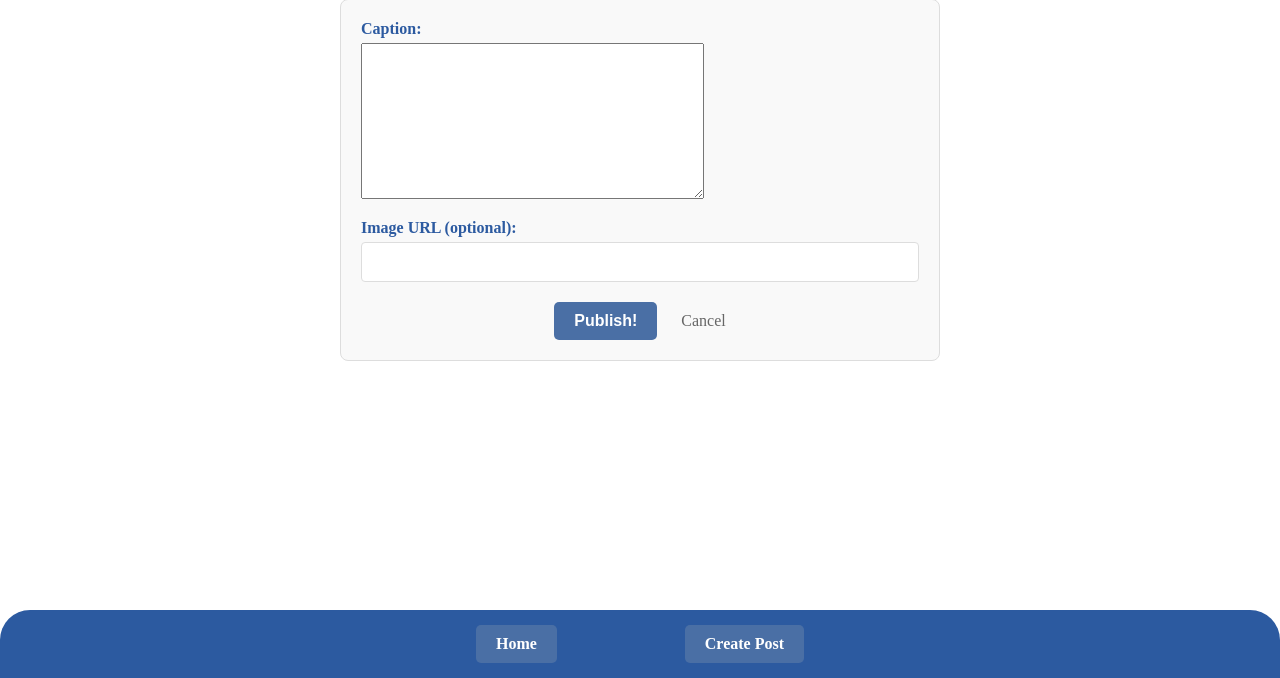
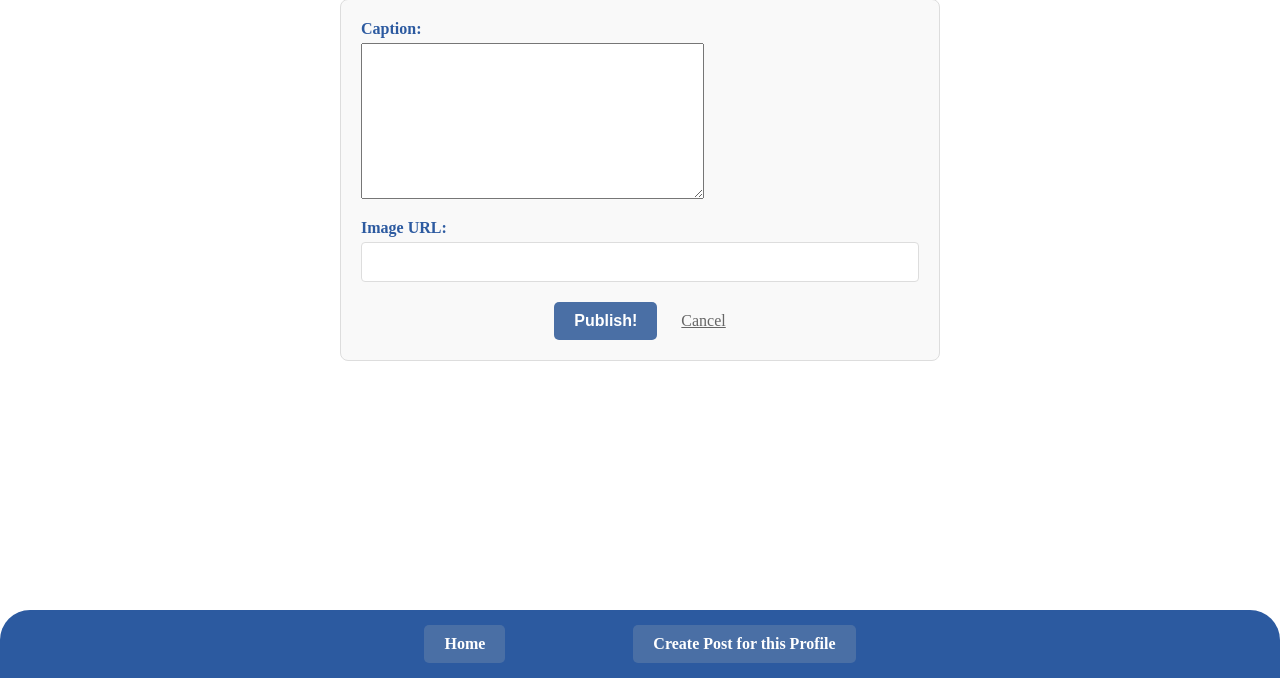
Before and after one commit to D4nyArt/CS412, a Django app: page /mini_insta/profile/1/create_post in a window 1280 px wide. Shown: the part 122-800 px from the top of the page. Run offline with Django 5.2, Linux system fonts and the light colour scheme; data comes from the database, SQL or seed files in the repository; both versions use the stored data as it was after the commit.

Commit message:
Added mini_insta_url.txt (Final commit assignment 4)

```diff
--- a/mini_insta/admin.py
+++ b/mini_insta/admin.py
@@ -1,15 +1,15 @@
 # File: admin.py
 # Author: Daniel Arteaga (d4nyart@bu.edu), 09/24/2025
 # Description: Django admin configuration for the Mini Instagram application.
-# Registers the Profile model with Django's admin interface to allow
-# administrators to view, create, edit, and delete user profiles.
+# Registers the Profile, Post, and Photo models with Django's admin interface to allow
+# administrators to view, create, edit, and delete these objects.
 
 from django.contrib import admin
 
 # Register your models here.
 from .models import Profile, Post, Photo
 
-# Register the Profile model with the admin site
+# Registration of models for admin management
 admin.site.register(Profile)
 admin.site.register(Post)
 admin.site.register(Photo)
--- a/mini_insta/forms.py
+++ b/mini_insta/forms.py
@@ -1,9 +1,15 @@
+# File: forms.py
+# Author: Daniel Arteaga (d4nyart@bu.edu), 10/01/2025
+# Description: Django forms for the Mini Instagram application.
+# Contains the CreatePostForm for creating new posts with captions and optional images.
+
 from django import forms
 from .models import *
 
 class CreatePostForm(forms.ModelForm):
+    """Form for creating a new post with caption and image URL"""
 
-    image_url = forms.URLField(required=False)
+    image_url = forms.URLField(required=False)  #extra URL field for the post's image
 
     class Meta:
         model = Post
--- a/mini_insta/models.py
+++ b/mini_insta/models.py
@@ -1,26 +1,24 @@
 # File: models.py
 # Author: Daniel Arteaga (d4nyart@bu.edu), 09/24/2025
 # Description: Django models for the Mini Instagram application.
-# Contains the Profile model that represents user profiles with
-# username, display name, profile image, bio, and join date.
+# Contains the Profile, Post, and Photo models that represent user profiles,
+# posts, and associated photos.
 
 from django.db import models
 
 # Create your models here.
 
+class Profile(models.Model):
+    """Encapsulate the data of a Profile of a person"""
 
-class Profile(models.Model):
-    """Encapsulate the data of a Profile of a person.
-
-    This model represents a user profile in our Mini Instagram application,
-    storing information about each user including their username,
-    display name, profile image URL, biographical text, and join date.
-    """
     username = models.TextField(blank=True)
     display_name = models.TextField(blank=True)
+
     # URL pointing to the user's profile image
     profile_image_url = models.URLField(blank=True)
+
     bio_text = models.TextField(blank=True)
+
     # Automatically set to current date/time when profile is created
     join_date = models.DateTimeField(auto_now=True)
 
@@ -29,33 +27,38 @@ class Profile(models.Model):
         return f"{self.username}"
 
     def get_all_posts(self):
+        """Return all posts associated with this profile."""
         posts = Post.objects.filter(profile=self)
         return posts
 
+class Post(models.Model):
+    """Model representing a post made by a user profile, encapsulating its data"""
 
-
-class Post(models.Model):
-
-    profile = models.ForeignKey(Profile, on_delete=models.CASCADE)
+    profile = models.ForeignKey(Profile, on_delete=models.CASCADE)  # The profile that created the post
     timestamp = models.DateTimeField(auto_now=True)
     caption = models.TextField(blank=True)
 
     def __str__(self):
-        return f"Post of profile: {self.profile}"
+        """Return string representation of the post"""
+        return f"Post {self.pk}"
 
     def get_all_photos(self):
+        """Return all photos objects associated with this post"""
         photos = Photo.objects.filter(post=self)
         return photos
 
     def get_first_photo(self):
-        """Return the first Photo object related to this post, or None if none exist."""
+        """Return the first Photo object related to this post, or None if it doesnt exist"""
         photos = Photo.objects.filter(post=self)
         return photos.first()
 
 class Photo(models.Model):
-    post = models.ForeignKey(Post, on_delete=models.CASCADE)
+    """Model representing a photo attached to a post encapsulating its da"""
+
+    post = models.ForeignKey(Post, on_delete=models.CASCADE)  # The post this photo belongs to
     image_url = models.URLField(blank=True)
     timestamp = models.DateTimeField(auto_now=True)
 
     def __str__(self):
-        return f"Photo of post: {self.post}"
+        """Return string representation of the photo"""
+        return f"Photo {self.pk}"
--- a/mini_insta/templates/mini_insta/base.html
+++ b/mini_insta/templates/mini_insta/base.html
@@ -21,7 +21,7 @@ Description: Base template for the Mini Instagram application.
         <nav class="navbar">
             <a href="{% url 'show_all_profiles' %}">Home</a>
             {% if profile %}
-                <a href="{% url 'create_post' pk=profile.pk %}">Create Post</a>
+                <a href="{% url 'create_post' pk=profile.pk %}">Create Post for this Profile</a>
             {% endif %}
         </nav>
     </body>
--- a/mini_insta/templates/mini_insta/create_post_form.html
+++ b/mini_insta/templates/mini_insta/create_post_form.html
@@ -1,9 +1,16 @@
+<!--
+File: create_post_form.html
+# Author: Daniel Arteaga (d4nyart@bu.edu), 10/01/2025
+Description: Template for creating a new post for a profile.
+             Contains a form to submit caption and image URL.
+-->
 {% extends 'mini_insta/base.html' %}
 
 {% block content %}
 <div class="create-post-container">
     <h1>Create a post for @{{profile.username}}</h1>
 
+    <!-- Form to submit new post data to the server -->
     <form action="{% url 'create_post' pk=profile.pk %}" method="POST" class="create-post-form">
         {% csrf_token %}
         <div class="form-group">
@@ -11,11 +18,12 @@
             {{ form.caption }}
         </div>
         <div class="form-group">
-            <label for="{{ form.image_url.id_for_label }}">Image URL (optional):</label>
+            <label for="{{ form.image_url.id_for_label }}">Image URL:</label>
             {{ form.image_url }}
         </div>
         <div class="form-actions">
             <button type="submit" class="submit-btn">Publish!</button>
+            <!-- Link back to profile without submitting -->
             <a href="{% url 'show_profile' pk=profile.pk %}" class="cancel-link">Cancel</a>
         </div>
     </form>
--- a/mini_insta/templates/mini_insta/show_all_profiles.html
+++ b/mini_insta/templates/mini_insta/show_all_profiles.html
@@ -9,12 +9,14 @@ Description: Template for displaying all user profiles in a grid layout.
 {% extends 'mini_insta/base.html' %}
 
 {% block content %}
-<center><h1>    Showing all profiles of Mini Insta</h1></center>
+<center><h1>Showing all profiles of Mini Insta</h1></center>
 <!-- Grid container for displaying all profile cards -->
 <div class="profiles-grid">
+
     <!-- Loop through each profile provided by the ProfileListView -->
     {% for profile in profiles %}
         <div class="profile-card">
+
             <!-- Username at the top of each card -->
             <div class="username">{{ profile.username }}</div>
 
--- a/mini_insta/views.py
+++ b/mini_insta/views.py
@@ -1,8 +1,8 @@
 # File: views.py
 # Author: Daniel Arteaga (d4nyart@bu.edu), 09/24/2025
 # Description: Django views for the Mini Instagram application.
-# Contains ListView and DetailView for displaying user profiles
-# in both list and individual detail formats.
+# Contains ListView, DetailView, and CreateView for displaying user profiles,
+# posts, and creating new posts.
 
 from django.shortcuts import render
 from django.urls import reverse
@@ -13,12 +13,9 @@ from .forms import CreatePostForm
 # Create your views here.
 
 class ProfileListView(ListView):
-    """Display a list of all user profiles.
+    """Display a list of all user profiles showing username,
+    display name, and profile image for each user"""
 
-    This view renders all Profile objects in a grid layout,
-    showing username, display name, and profile image for each user.
-    Users can click on any profile to view detailed information.
-    """
     # Model to query for data
     model = Profile
 
@@ -29,43 +26,36 @@ class ProfileListView(ListView):
     context_object_name = "profiles"
 
 class ProfileDetailView(DetailView):
-    """Display detailed information for a single user profile.
+    """Displays detailed information for a single user profile"""
 
-    This view shows all the information of the current profile
-    that is being displayed.
-    """
-    # Model to query for data
     model = Profile
 
-    # Template file to render the response
     template_name = "mini_insta/show_profile.html"
 
-    # Context variable name to use in template
     context_object_name = "profile"
 
 class PostDetailView(DetailView):
-    """Display detailed information for a single Post """
-    # Model to query for data
+    """Display detailed information for a single Post."""
+
     model = Post
 
-    # Template file to render the response
     template_name = "mini_insta/show_post.html"
 
-    # Context variable name to use in template
     context_object_name = "post"
 
 class CreatePostView(CreateView):
+    """Handle the creation of a new post for a profile."""
 
     form_class = CreatePostForm
     template_name = "mini_insta/create_post_form.html"
 
     def get_success_url(self):
-        '''Provide a URL to redirect to after creating a new Post.'''
-
-        pk = self.kwargs['pk']
-        return reverse('show_profile', kwargs={'pk':pk})
+        """Provide a URL to redirect to after creating a new Post."""
+        pk = self.kwargs['pk']  # Primary key of the profile from URL
+        return reverse('show_profile', kwargs={'pk': pk})
 
     def get_context_data(self, **kwargs):
+        """Add profile to context for template rendering."""
         context = super().get_context_data(**kwargs)
 
         # Fetch the Profile object using the pk from URL kwargs
@@ -73,8 +63,8 @@ class CreatePostView(CreateView):
         context['profile'] = profile
         return context
 
-
     def form_valid(self, form):
+        """Validate and save the form, associating with profile and creating photo if provided."""
 
         profile = Profile.objects.get(pk=self.kwargs['pk'])
         form.instance.profile = profile
--- a/static/styles-2.css
+++ b/static/styles-2.css
@@ -113,7 +113,19 @@ body {
     padding: 15px;
     border-radius: 6px;
     border-left: 4px solid #2c5aa0;
-    margin: 10px 0;}
+    margin: 10px 0;
+}
+
+.post-container {
+    background-color: white;
+    padding: 15px;
+    border-radius: 6px;
+    border-left: 4px solid #2c5aa0;
+    margin: 10px 0;
+    height: max-content;
+    align-content: center;
+    text-align: center;
+}
 
 .profile-stats {
     display: grid;
@@ -163,7 +175,7 @@ body {
     font-weight: bold;
 }
 
-/* Navbar Styles */
+
 .navbar {
     background-color: #2c5aa0;
     color: white;
@@ -196,7 +208,7 @@ body {
     background: #5a7fb5;
 }
 
-/* Post Detail Styles */
+
 .post-detail {
     max-width: 600px;
     margin: 20px auto;
@@ -246,7 +258,6 @@ body {
     margin-top: 10px;
 }
 
-/* Create Post Form Styles */
 .create-post-container {
     max-width: 600px;
     margin: 20px auto;
@@ -301,21 +312,11 @@ body {
     cursor: pointer;
     font-size: 16px;
     font-weight: bold;
-    transition: background 0.3s ease;
-}
-
-.submit-btn:hover {
-    background: #5a7fb5;
 }
 
 .cancel-link {
     display: inline-block;
     margin-left: 20px;
     color: #666;
-    text-decoration: none;
     font-size: 16px;
 }
-
-.cancel-link:hover {
-    text-decoration: underline;
-}
```
Also changed, not shown: mini_insta/templates/mini_insta/show_post.html (+9 -2 lines), mini_insta/templates/mini_insta/show_profile.html (+12 -5 lines), mini_insta/urls.py (+6 -3 lines), db.sqlite3.
